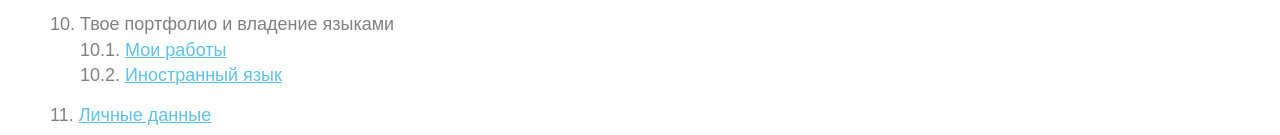
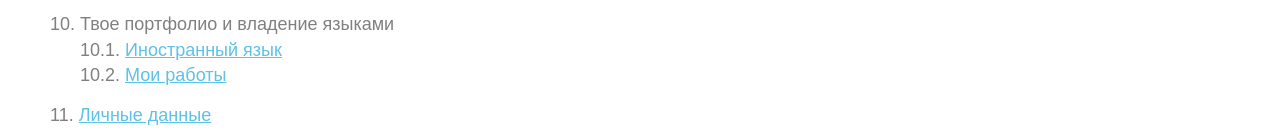
Before and after one commit to coderiver/tvoeresume, a plain HTML site: page index.html in a window 1280 px wide. Shown: the part 767-902 px from the top of the page. Drawn offline with Linux system fonts and the light colour scheme; a script that the page names is missing.

Commit message:
small fix

```diff
--- a/index.html
+++ b/index.html
@@ -82,8 +82,8 @@
         <li>
             10. Твое портфолио и владение языками
             <ul>
-                <li>10.1. <a href="portfolio.html">Мои работы</a></li>
-                <li>10.2. <a href="languages.html">Иностранный язык</a></li>
+                <li>10.1. <a href="languages.html">Иностранный язык</a></li>
+                <li>10.2. <a href="portfolio.html">Мои работы</a></li>
             </ul>
         </li>
         <li>11. <a href="personal-info.html">Личные данные</a></li>
```
